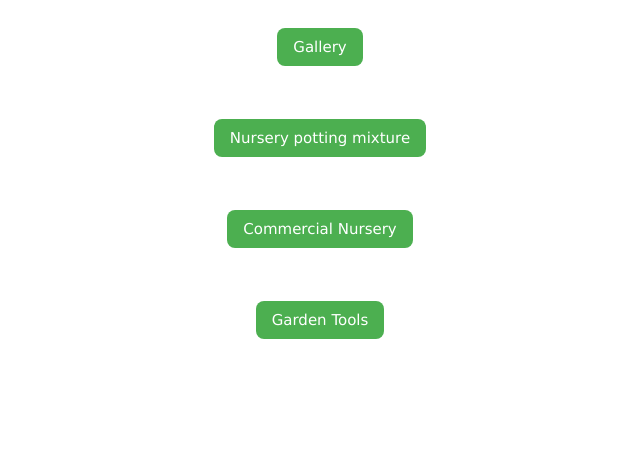
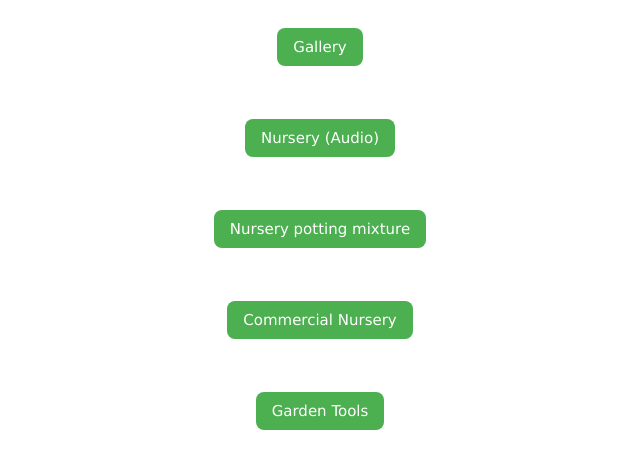
Before and after one commit to ngm-q/ngm-q.github.io, a plain HTML site: page ch1.html in a window 1280 px wide. Shown: the part 130-598 px from the top of the page, without its empty margins (320-960 px from the left). Drawn offline with nearby package versions, Linux system fonts and the light colour scheme.

Commit message:
Update ch1.html

```diff
--- a/ch1.html
+++ b/ch1.html
@@ -16,6 +16,10 @@
   <p><button class="w3-button w3-green w3-round-large">Gallery</button></p>
   </a>
   <br>
+  <a href="audio-player.html?a_id=1v1awbiMB2Iu51oeRYtWkOSkArauypoSi">
+  <p><button class="w3-button w3-green w3-round-large">Nursery (Audio)</button></p>
+  </a>
+  <br>
   <a href="">
   <p><button class="w3-button w3-green w3-round-large">Nursery potting mixture</button></p>
   </a>
```
